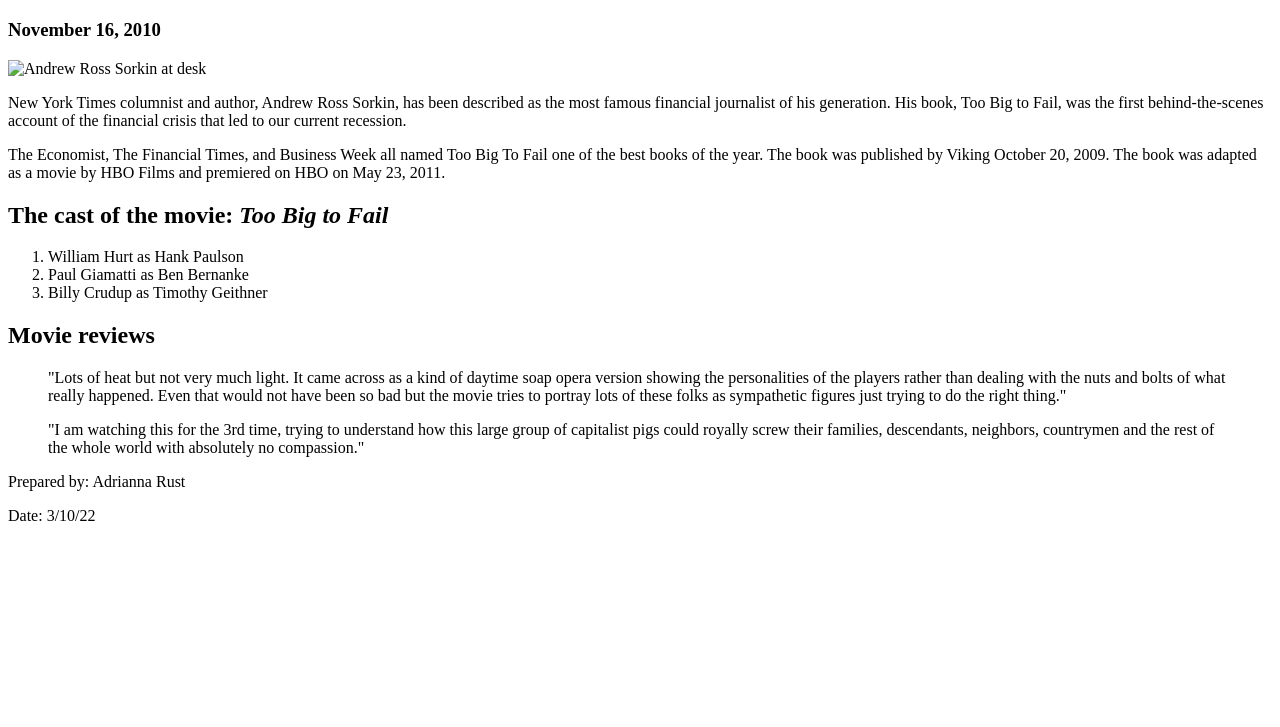
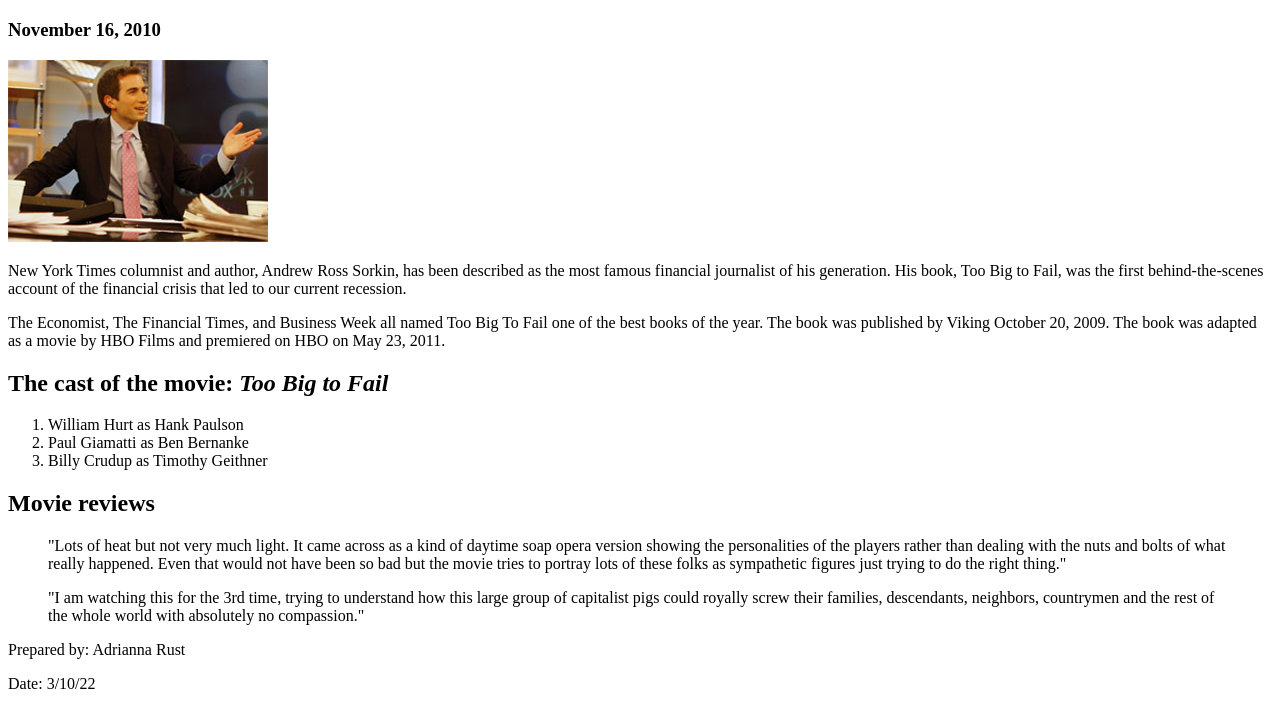
Before and after one commit to a6vra/A09, a plain HTML site: page town_hall/speakers/c03x_sorkin.html in a window 1280 px wide. Shown: the part 61-788 px from the top of the page. Drawn offline with Linux system fonts and the light colour scheme.

Commit message:
Fix: updated photo link

```diff
--- a/town_hall/speakers/c03x_sorkin.html
+++ b/town_hall/speakers/c03x_sorkin.html
@@ -9,7 +9,7 @@
 <body>
 	<h1> Andrew Ross Sorkin, author of <i>Too Big to Fail</i> </h1>
 	<h3>November 16, 2010</h3>
-	<img src="short_exercises/town_hall/images/sorkin200.jpg" alt= "Andrew Ross Sorkin at desk" >
+	<img src="../images/sorkin_desk260.jpg" alt= "Andrew Ross Sorkin at desk" >
 
 	<p>New York Times columnist and author, Andrew Ross Sorkin, has been described as the most famous financial journalist of his generation. His book, Too Big to Fail, was the first behind-the-scenes account of the financial crisis that led to our current recession.</p>
 	<p>The Economist, The Financial Times, and Business Week all named Too Big To Fail one of the best books of the year. The book was published by Viking October 20, 2009. The book was adapted as a movie by HBO Films and premiered on HBO on May 23, 2011. </p>
```
